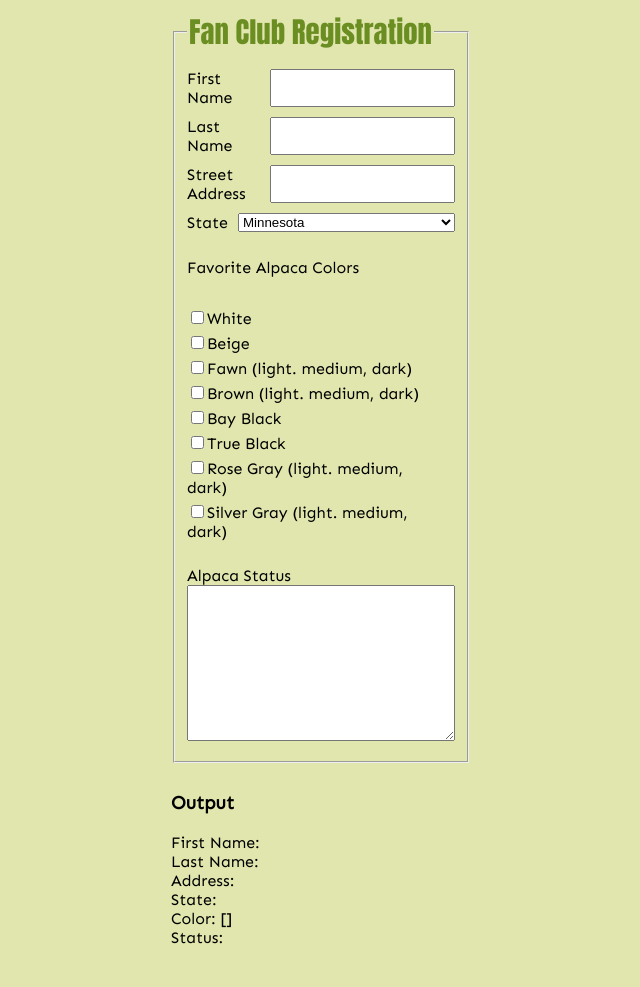
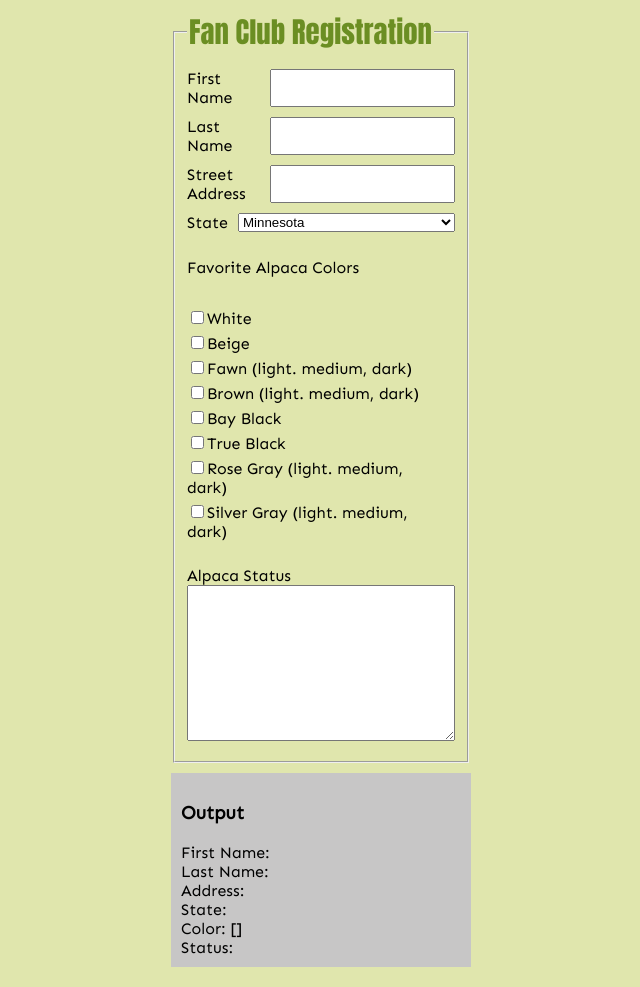
Before and after one commit to miggs888/8.1-ClubRegistration, a plain HTML site: page index.html in a window 1280 px wide. Shown: the whole page, without its empty margins (319-959 px from the left). Drawn offline with Linux system fonts and the light colour scheme.

Commit message:
color correction on output field

```diff
--- a/style.css
+++ b/style.css
@@ -36,3 +36,7 @@ ul {
 li {
   margin: 5px 0;
 }
+div.output {
+  background: rgb(199, 198, 198);
+  padding: 10px;
+}
```
